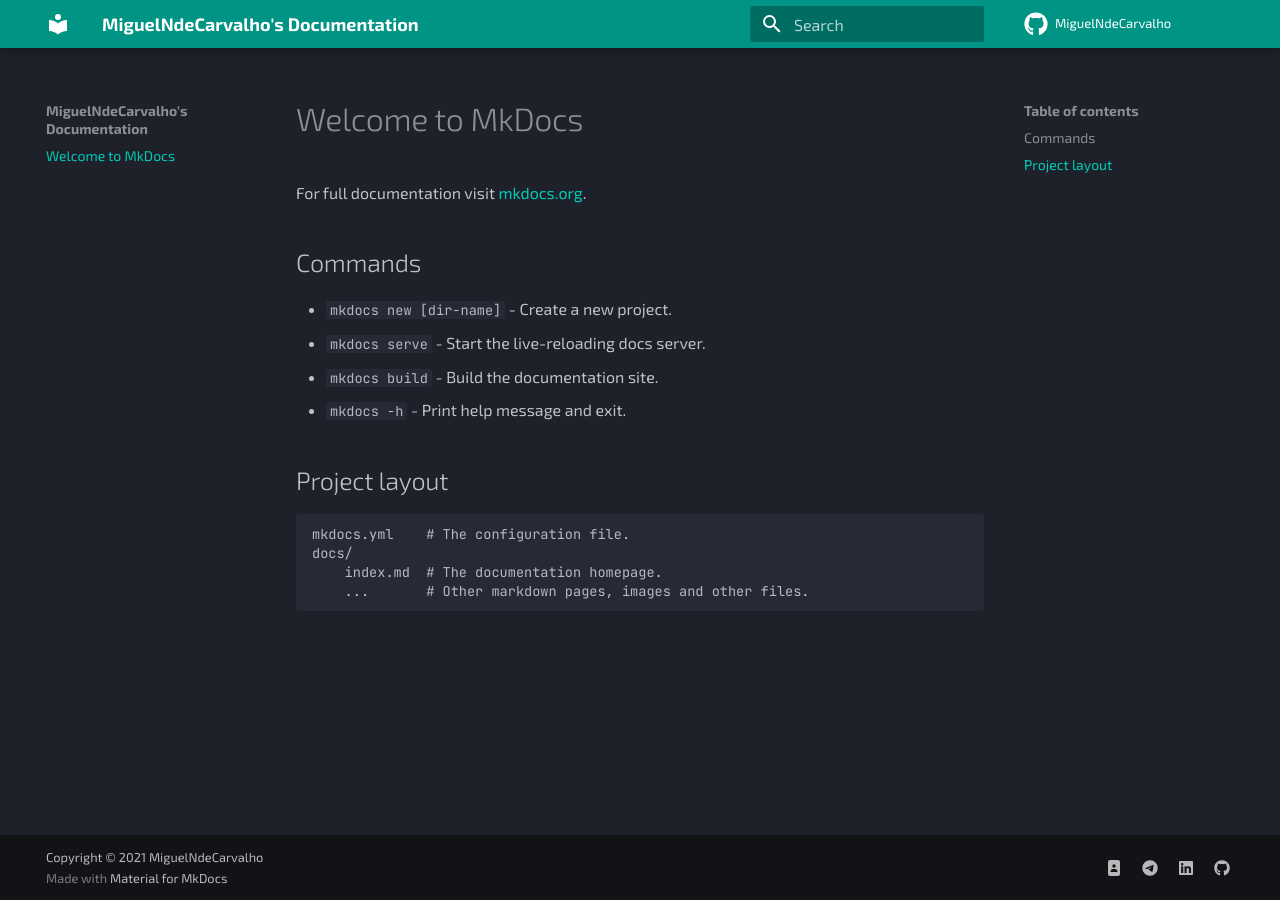
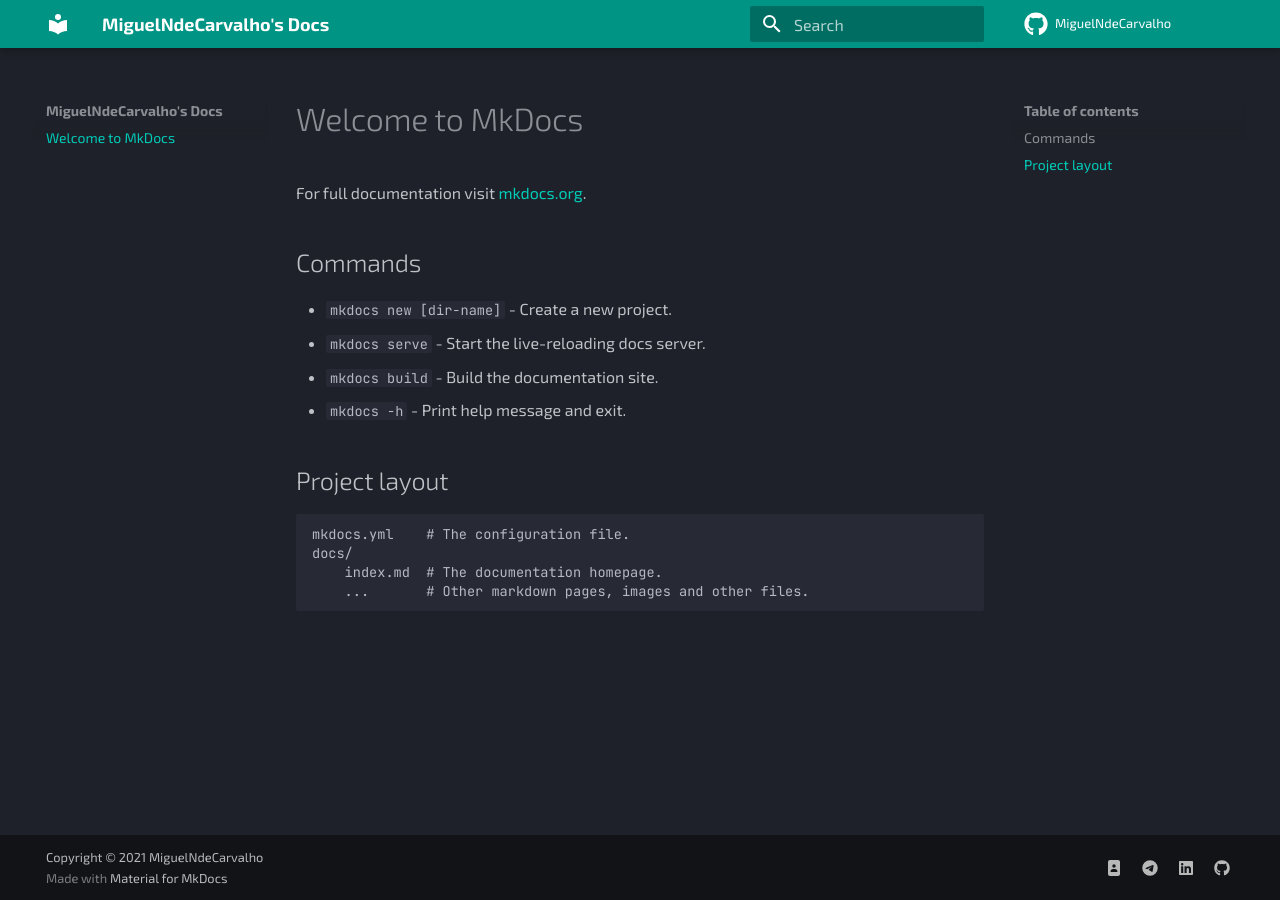
Before and after one commit to MiguelNdeCarvalho/mike-docs, an MkDocs documentation site: the page built from docs/index.md, in a window 1280 px wide. Built offline with MkDocs 1.6.1 and Material for MkDocs 9.7.7, drawn with Linux system fonts in a browser that asks for light colours.

Commit message:
mkdocs.yml: Change docs title

```diff
--- a/mkdocs.yml
+++ b/mkdocs.yml
@@ -1,5 +1,5 @@
 # Project information
-site_name: MiguelNdeCarvalho's Documentation
+site_name: MiguelNdeCarvalho's Docs
 site_url: https://docs.miguelndecarvalho.pt
 site_author: MiguelNdeCarvalho
 site_description: >-
```
